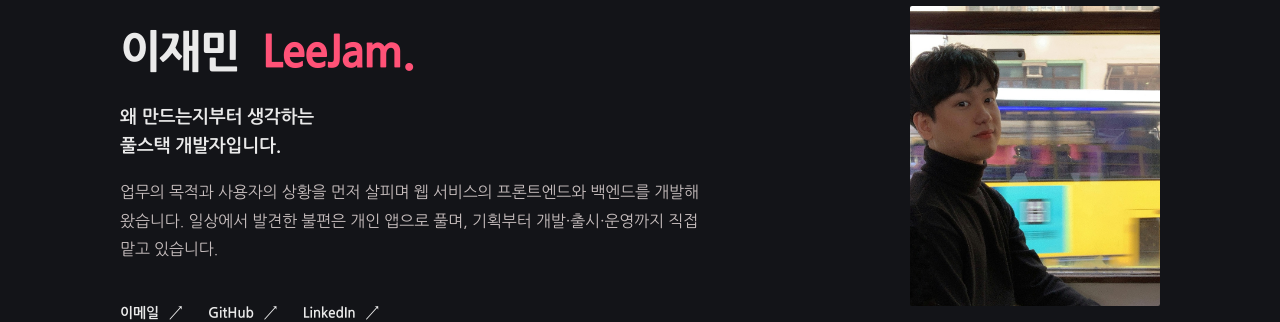
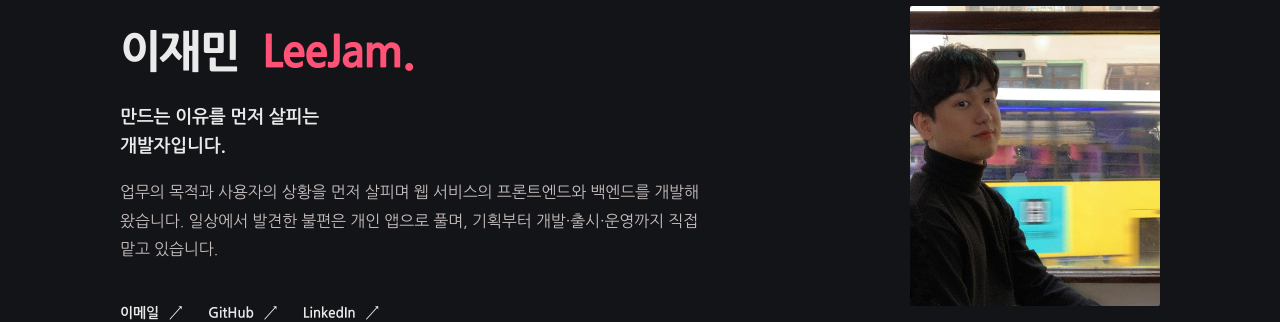
Before and after one commit to LeeJams/LeeJams.github.io, a Jekyll site: the page built from about.md, in a window 1280 px wide and 900 px high. Shown: the part 171-493 px from the top of the window. Built offline with Jekyll 4.4.1, drawn with Linux system fonts in a browser that asks for light colours.

Commit message:
docs: 소개에서 풀스택 직함 표현 제거

```diff
--- a/about.md
+++ b/about.md
@@ -3,7 +3,7 @@ title: 이재민 · Portfolio
 permalink: /about/
 layout: page
 body_class: profile-page-body
-description: 업무의 목적과 사용자의 상황을 먼저 살피는 풀스택 개발자 이재민의 포트폴리오입니다. 웹 서비스 개발·운영과 개인 앱 기획·출시 경험을 소개합니다.
+description: 업무의 목적과 사용자의 상황을 먼저 살피는 개발자 이재민의 포트폴리오입니다. 웹 서비스 개발·운영과 개인 앱 기획·출시 경험을 소개합니다.
 comments: false
 ---
 
@@ -25,7 +25,7 @@ comments: false
       <img src="{{ site.author.avatar | relative_url }}" alt="개발자 이재민" width="1015" height="1015" fetchpriority="high" />
     </figure>
     <div class="profile-hero__content">
-      <p class="profile-hero__headline">왜 만드는지부터 생각하는<br />풀스택 개발자입니다.</p>
+      <p class="profile-hero__headline">만드는 이유를 먼저 살피는<br />개발자입니다.</p>
       <p class="profile-hero__intro">{{ portfolio.intro }}</p>
       <div class="profile-actions" aria-label="프로필 링크">
         <a href="mailto:{{ site.author.email }}">이메일 <span aria-hidden="true">↗</span></a>
```
